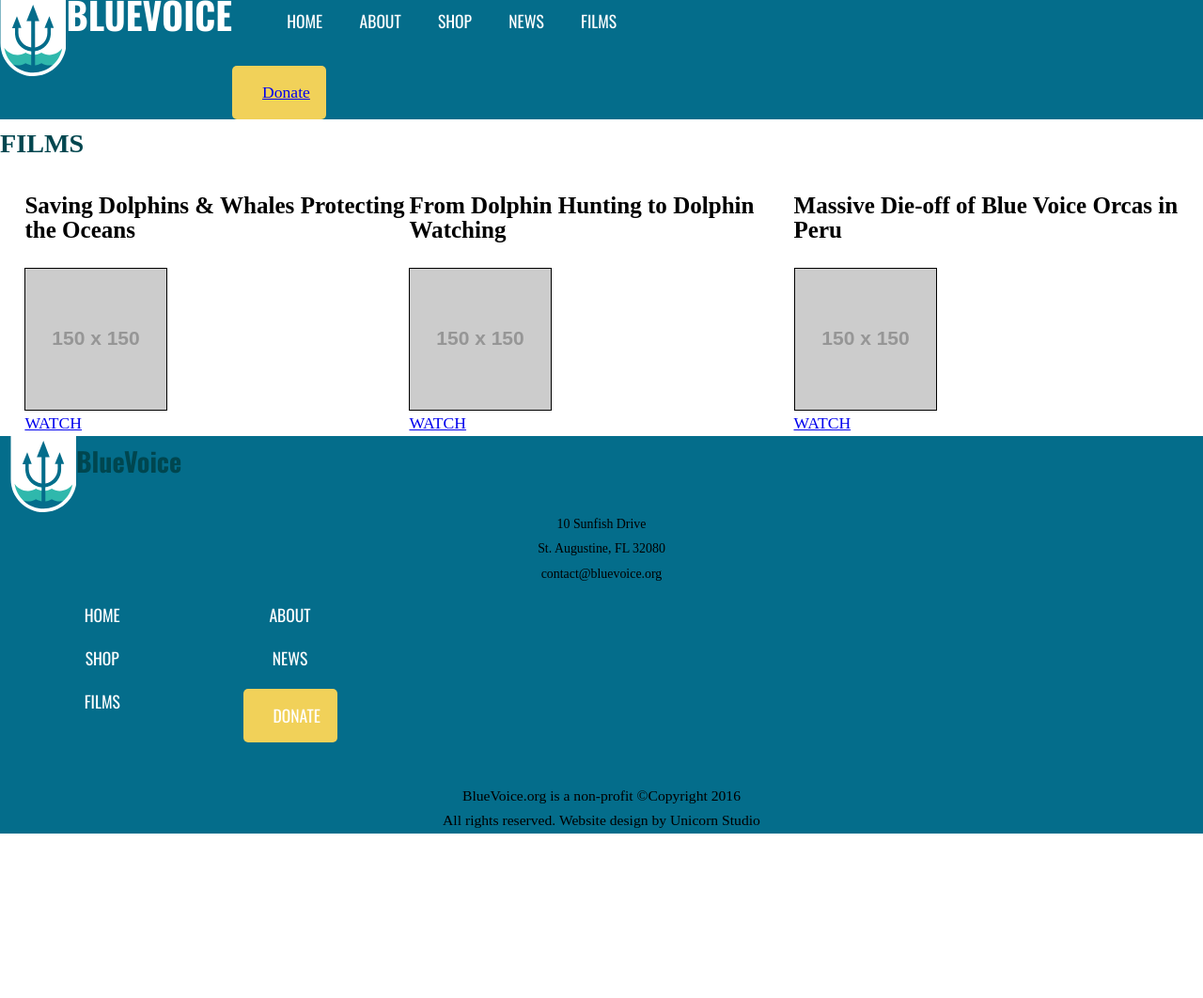
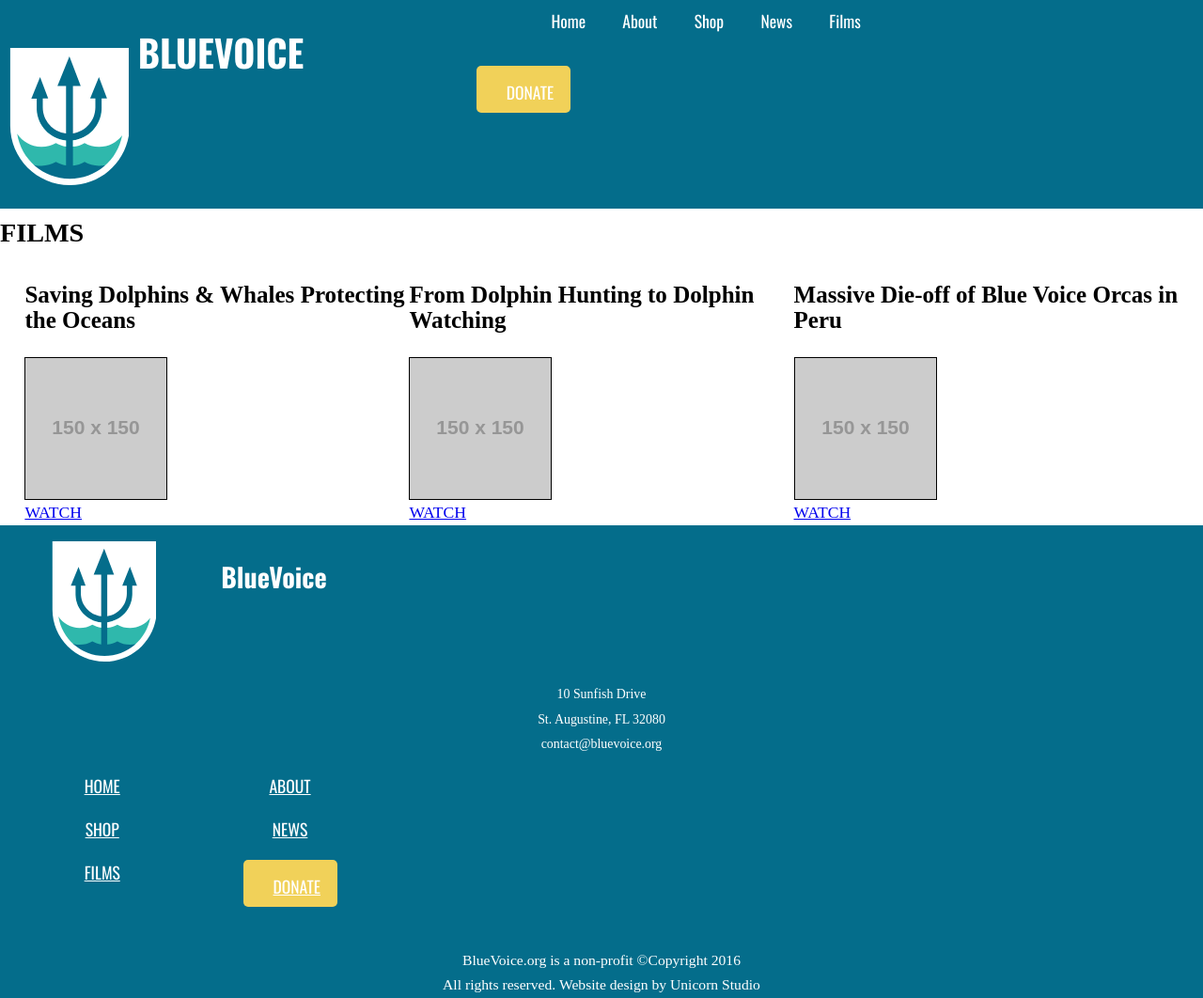
Before and after one commit to gumbey/blue-voice, a Jekyll site: the page built from film.html, in a window 1280 px wide. Shown: the whole page at 94% size. Built offline with Jekyll 4.4.1, drawn with Linux system fonts in a browser that asks for light colours; nearby versions of some CDN libraries; some web fonts are replaced; a style sheet for code colours, icons or effects is not loaded; before the commit the page ends 900 px from its top, so only the background shows below that.

Commit message:
fix(scss): change styling according to new grid implemented
change styling according to new grid implemented

```diff
--- a/css/style.css
+++ b/css/style.css
@@ -136,148 +136,184 @@
     display: none;
     visibility: hidden;
   }
+
   .unit-s-1 {
     display: block;
     visibility: visible;
     width: 100%;
   }
+
   .unit-offset-s-0 {
     margin-left: 0;
   }
+
   .unit-s-1-2 {
     width: 50.0000%;
   }
+
   .unit-offset-s-1-2 {
     margin-left: 50.0000%;
   }
+
   .unit-s-1-3 {
     width: 33.3333%;
   }
+
   .unit-offset-s-1-3 {
     margin-left: 33.3333%;
   }
+
   .unit-s-2-3 {
     width: 66.6667%;
   }
+
   .unit-offset-s-2-3 {
     margin-left: 66.6667%;
   }
+
   .unit-s-1-4 {
     width: 25.0000%;
   }
+
   .unit-offset-s-1-4 {
     margin-left: 25.0000%;
   }
+
   .unit-s-3-4 {
     width: 75.0000%;
   }
+
   .unit-offset-s-3-4 {
     margin-left: 75.0000%;
   }
+
   .unit-s-1-2, .unit-s-1-3, .unit-s-2-3, .unit-s-1-4, .unit-s-3-4 {
     display: inline-block;
     visibility: visible;
   }
 }
-
 @media only screen and (min-width: 38em) {
   .unit-m-hidden {
     display: none;
     visibility: hidden;
   }
+
   .unit-m-1 {
     display: block;
     visibility: visible;
     width: 100%;
   }
+
   .unit-offset-m-0 {
     margin-left: 0;
   }
+
   .unit-m-1-2 {
     width: 50.0000%;
   }
+
   .unit-offset-m-1-2 {
     margin-left: 50.0000%;
   }
+
   .unit-m-1-3 {
     width: 33.3333%;
   }
+
   .unit-offset-m-1-3 {
     margin-left: 33.3333%;
   }
+
   .unit-m-2-3 {
     width: 66.6667%;
   }
+
   .unit-offset-m-2-3 {
     margin-left: 66.6667%;
   }
+
   .unit-m-1-4 {
     width: 25.0000%;
   }
+
   .unit-offset-m-1-4 {
     margin-left: 25.0000%;
   }
+
   .unit-m-3-4 {
     width: 75.0000%;
   }
+
   .unit-offset-m-3-4 {
     margin-left: 75.0000%;
   }
+
   .unit-m-1-2, .unit-m-1-3, .unit-m-2-3, .unit-m-1-4, .unit-m-3-4 {
     display: inline-block;
     visibility: visible;
   }
 }
-
 @media only screen and (min-width: 60em) {
   .unit-l-hidden {
     display: none;
     visibility: hidden;
   }
+
   .unit-l-1 {
     display: block;
     visibility: visible;
     width: 100%;
   }
+
   .unit-offset-l-0 {
     margin-left: 0;
   }
+
   .unit-l-1-2 {
     width: 50.0000%;
   }
+
   .unit-offset-l-1-2 {
     margin-left: 50.0000%;
   }
+
   .unit-l-1-3 {
     width: 33.3333%;
   }
+
   .unit-offset-l-1-3 {
     margin-left: 33.3333%;
   }
+
   .unit-l-2-3 {
     width: 66.6667%;
   }
+
   .unit-offset-l-2-3 {
     margin-left: 66.6667%;
   }
+
   .unit-l-1-4 {
     width: 25.0000%;
   }
+
   .unit-offset-l-1-4 {
     margin-left: 25.0000%;
   }
+
   .unit-l-3-4 {
     width: 75.0000%;
   }
+
   .unit-offset-l-3-4 {
     margin-left: 75.0000%;
   }
+
   .unit-l-1-2, .unit-l-1-3, .unit-l-2-3, .unit-l-1-4, .unit-l-3-4 {
     display: inline-block;
     visibility: visible;
   }
 }
-
 html {
   font: normal 100%/1.5 "Droid Serif", Times New Roman, Georgia, serif;
 }
@@ -308,7 +344,6 @@
 h2, .peta {
   font-size: 1.6018rem;
   line-height: 1.8729;
-  color: #00464f;
 }
 
 h3, .tera {
@@ -452,6 +487,10 @@
   text-align: center;
 }
 
+::-moz-selection {
+  background: #2FB8AC;
+}
+
 ::selection {
   background: #2FB8AC;
 }
@@ -460,41 +499,27 @@
   margin-top: 2%;
 }
 
-footer h3 {
-  font-size: 1.0000rem;
-  color: #00464f;
-}
-
-.copyright {
-  color: #00bcaf;
-}
-
-.ohnoes {
-  font-size: 2rem;
-  line-height: 1.2;
-}
-
 @media only screen and (min-width: 1em) {
   /* 239px */
   h1 {
     font-size: 1.2656rem;
     line-height: 1.5rem;
   }
+
   article h2 {
     line-height: 1.3;
   }
 }
-
 @media only screen and (min-width: 21.563em) {
   /* 345px */
   h1 {
     font-size: 1.5rem;
   }
+
   article h2 {
     line-height: 1.45;
   }
 }
-
 @media only screen and (min-width: 25em) {
   /* 400px */
   h1 {
@@ -502,74 +527,62 @@
     line-height: 1.75rem;
     padding-bottom: 0.5rem;
   }
+
   footer h3 {
     font-size: 1.2656rem;
   }
+
   article h2 {
     line-height: 1.6;
   }
 }
-
 @media only screen and (min-width: 38em) {
   /* 608px */
   h1 {
     font-size: 2.25rem;
     padding-bottom: 0.75rem;
   }
+
   article h2 {
     line-height: 1.75;
   }
 }
-
 @media only screen and (min-width: 60em) {
   /* 960px */
   html {
     font-size: 110%;
   }
 }
-
 @media only screen and (min-width: 90em) {
   /* 1440px */
   html {
     font-size: 120%;
   }
 }
-
 @media only screen and (min-width: 120em) {
   /* 1920px */
   html {
     font-size: 130%;
   }
 }
-
 @-moz-viewport {
   width: device-width;
   scale: 1;
 }
-
 @-ms-viewport {
   width: device-width;
   scale: 1;
 }
-
-@-o-viewport {
-  width: device-width;
-  scale: 1;
-}
-
 @-webkit-viewport {
   width: device-width;
   scale: 1;
 }
-
 @viewport {
   width: device-width;
   scale: 1;
 }
-
 html {
   box-sizing: border-box;
-  -moz-text-size-adjust: 100%;
   -ms-text-size-adjust: 100%;
   -webkit-text-size-adjust: 100%;
   text-size-adjust: 100%;
@@ -584,9 +597,7 @@
   margin: 0;
   padding: 0;
 }
-
-body.noscript .close-btn,
-body.noscript .toggle-btn {
+body.noscript .close-btn, body.noscript .toggle-btn {
   display: none;
 }
 
@@ -597,9 +608,12 @@
 }
 
 .logo-header {
-  width: 4em;
+  width: 25%;
   display: inline-block;
   vertical-align: middle;
+  margin-top: 10%;
+  margin-left: 10px;
+  margin-bottom: 5%;
 }
 
 h1 {
@@ -608,8 +622,7 @@
   text-transform: uppercase;
   display: inline-block;
   vertical-align: middle;
-  margin-bottom: 0;
-  padding-bottom: 0;
+  margin: 1em 10px;
 }
 
 .toggle-btn {
@@ -617,7 +630,6 @@
   right: 1em;
   vertical-align: middle;
 }
-
 .toggle-btn:hover {
   color: #f1d159;
   background-color: #2FB8AC;
@@ -631,14 +643,11 @@
 .navigation ul {
   padding: 0;
   font-family: "Oswald", Helvetica, Arial, sans-serif;
-  text-transform: uppercase;
 }
-
 .navigation ul li {
   list-style-type: none;
   color: #fff;
 }
-
 .navigation ul a {
   padding: .5em 1em;
   border-bottom: 1px solid #fff;
@@ -647,7 +656,6 @@
   color: #fff;
   text-align: center;
 }
-
 .navigation ul a:hover {
   color: #f1d159;
 }
@@ -678,7 +686,6 @@
   width: 40px;
   margin-bottom: 5em;
 }
-
 .toggle-btn:before,
 .close-btn:before {
   border: 1px solid #fff;
@@ -687,7 +694,6 @@
   height: 40px;
   width: 40px;
 }
-
 .toggle-btn span,
 .close-btn span {
   position: absolute !important;
@@ -703,12 +709,17 @@
   padding: 15px 32px;
   display: inline-block;
   width: 100px;
+  height: 50px;
+  font-family: "Oswald", Helvetica, Arial, sans-serif;
+  list-style-type: none;
+  text-decoration: none;
+  color: #fff;
+  text-transform: uppercase;
+  text-align: right;
 }
-
 .donate:hover {
   background-color: #2FB8AC;
 }
-
 .donate:hover ul a {
   text-align: center;
   color: #fff;
@@ -718,19 +729,16 @@
 .banner img {
   width: 100%;
 }
-
 .banner h2 {
   background-color: #046d8b;
   color: #fff;
   padding: .25em;
 }
-
 .banner a {
   background-color: #046d8b;
   color: #fff;
   padding: .25em;
 }
-
 .banner .article {
   color: #fff;
   position: absolute;
@@ -746,7 +754,6 @@
   float: left;
   line-height: .5em;
 }
-
 .article-2 h4 {
   background-color: #046d8b;
   padding: 1em;
@@ -766,28 +773,35 @@
   float: left;
 }
 
-footer {
+.footer {
   background-color: #046d8b;
   text-align: center;
   margin-bottom: 0;
   clear: both;
 }
-
-footer ul {
+.footer ul {
   list-style-type: none;
   display: inline-block;
   padding: .5em;
   text-transform: uppercase;
 }
-
-footer a {
+.footer a {
   color: #fff;
-  text-decoration: none;
+  text-decoration: underline;
   font-family: "Oswald", Helvetica, Arial, sans-serif;
 }
+.footer a:hover {
+  color: #f1d159;
+}
 
-footer a:hover {
-  color: #f1d159;
+.footer p,
+.footer h2 {
+  color: #fff;
+}
+.footer img,
+.footer h2 {
+  margin-top: 1em;
+  margin-left: 15px;
 }
 
 .logo-footer {
@@ -807,15 +821,20 @@
     width: 100%;
     height: 100%;
     position: relative;
-    transform: translateX(0);
+    -webkit-transform: translateX(0);
+        -ms-transform: translateX(0);
+            transform: translateX(0);
     transition: all 300ms ease-in-out;
   }
   .site-wrapper[data-state="slide-open"] .sliding-canvas {
-    transform: translateX(-100%);
+    -webkit-transform: translateX(-100%);
+        -ms-transform: translateX(-100%);
+            transform: translateX(-100%);
   }
   .site-wrapper[data-state="slide-open"] {
     overflow: visible;
   }
+
   .slide-menu {
     position: absolute;
     width: 100%;
@@ -827,15 +846,16 @@
     min-height: 800px;
   }
 }
-
 @media only screen and (min-width: 60em) {
   .left-gutter {
     padding-left: 1.5rem;
   }
+
   .toggle-btn,
   .close-btn {
     display: none;
   }
+
   .navigation ul {
     float: right;
   }
@@ -845,10 +865,12 @@
   .navigation ul a {
     border-bottom: none;
   }
+
   footer li {
     float: left;
     padding: .5em;
   }
+
   .banner img {
     height: 450px;
   }
@@ -857,7 +879,6 @@
     top: 25em;
   }
 }
-
 body.noscript .slide-menu {
   position: static;
   right: auto;
@@ -867,3 +888,5 @@
   display: block;
   border: 1px solid;
 }
+
+/*# sourceMappingURL=style.css.map */
```
Also changed, not shown: scss/components/_main.scss (+29 -11 lines).
